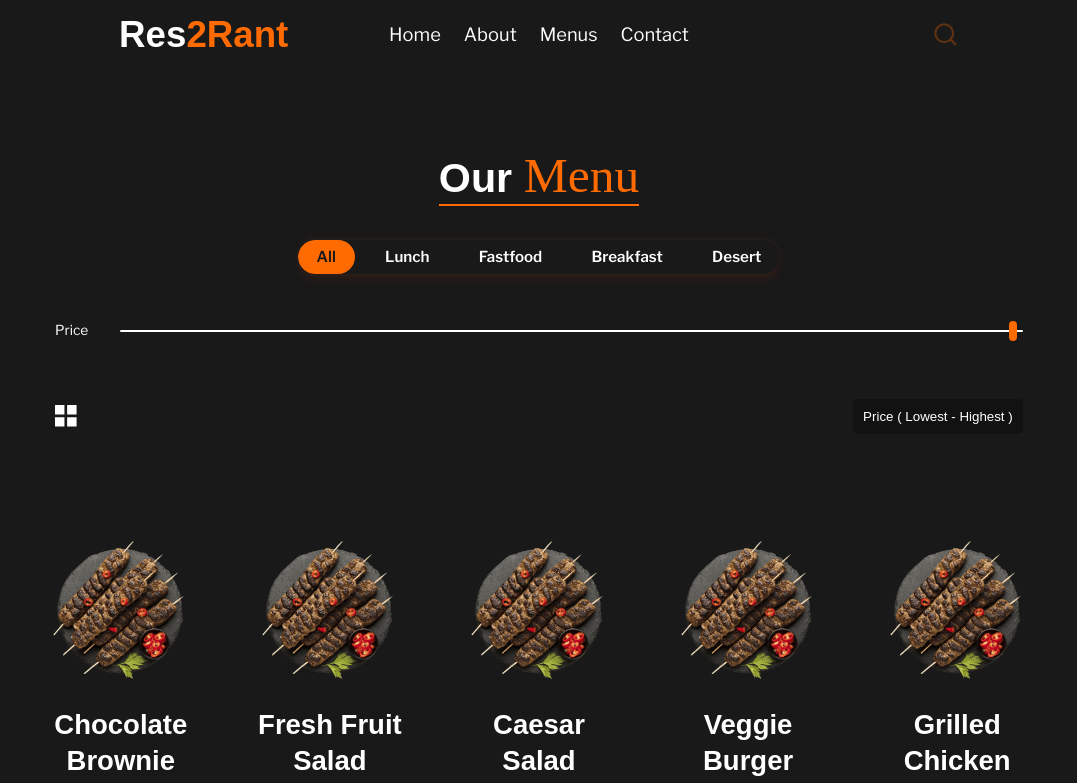
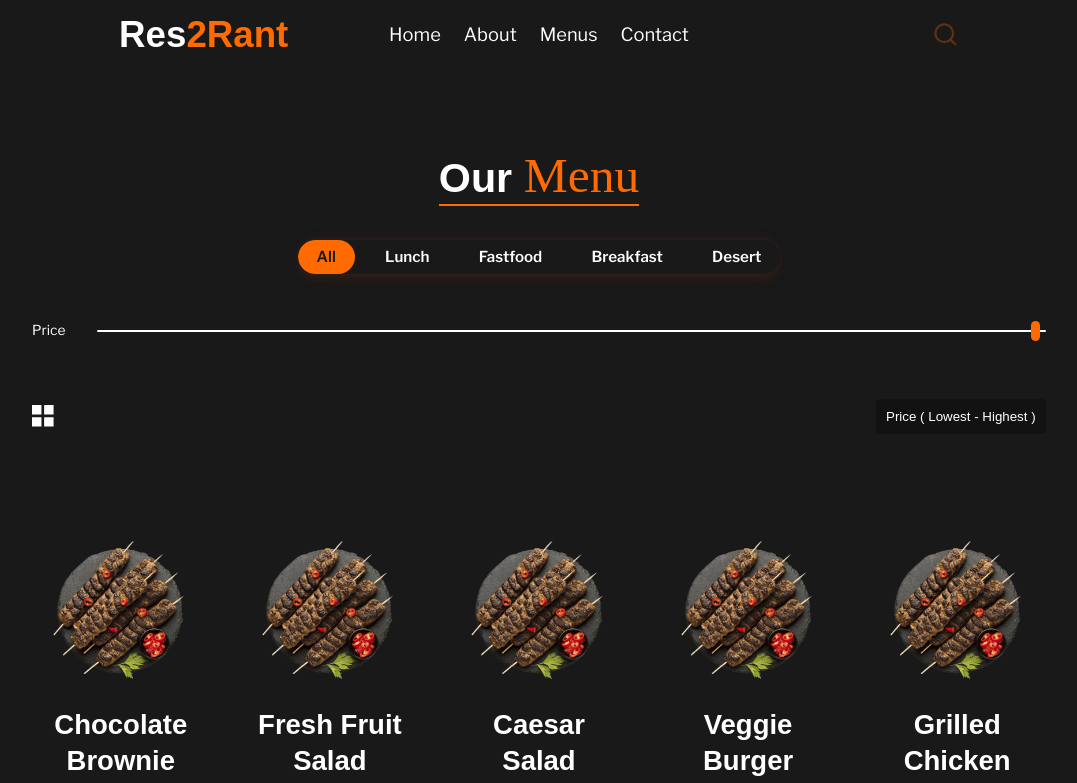
Before and after one commit to nazmus767921/Restaurant_project-1.00, a React (Vite) app: page /menu in a window 1280 px wide. Shown: the top 783 px of the page, without its empty margins (101-1178 px from the left). Built offline with nearby package versions, Linux system fonts and the light colour scheme; some icons are missing; a web font is replaced by a local one.

Commit message:
padding adjusted

```diff
--- a/src/pages/Menu/components/PriceFilter.jsx
+++ b/src/pages/Menu/components/PriceFilter.jsx
@@ -23,7 +23,7 @@ const PriceFilter = () => {
 const Wrapper = styled.div`
 	width: 100%;
 	display: flex;
-	padding: 0.65em 1.25em;
+	padding: 0.65em 0;
 `;
 
 export default PriceFilter;
--- a/src/pages/Menu/styles/MenuPage.styles.js
+++ b/src/pages/Menu/styles/MenuPage.styles.js
@@ -18,6 +18,6 @@ export const Main = styled.main`
 		display: flex;
 		justify-content: space-between;
 		align-items: center;
-		padding: 0.65em 2.5em;
+		padding: 0.65em 1.25em;
 	}
 `;
```
